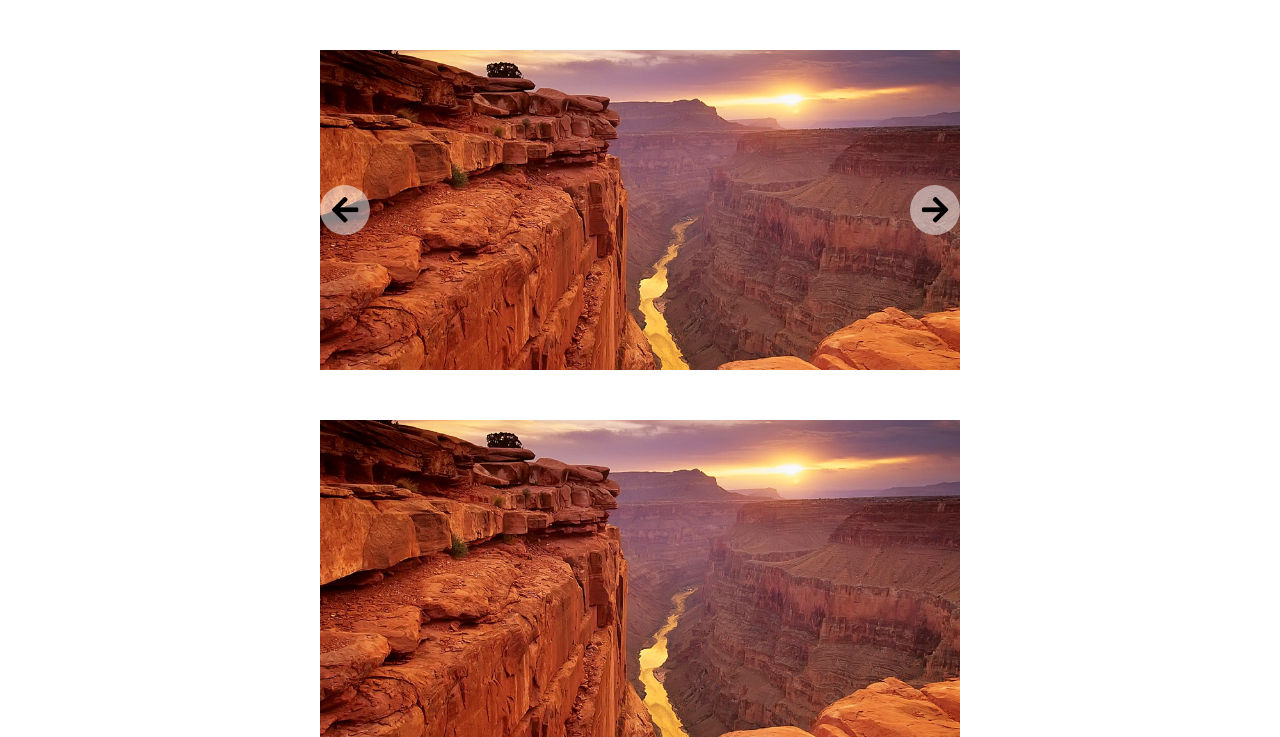
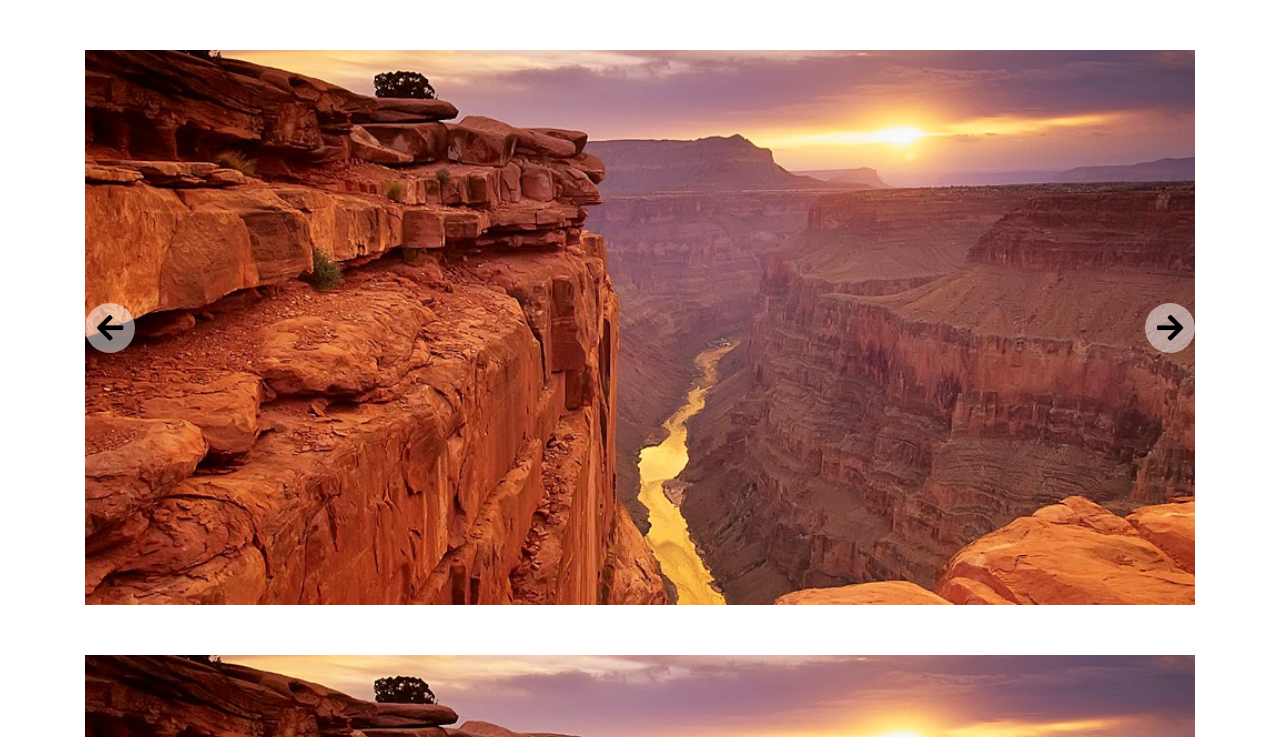
Before and after one commit to qutbiddinmaxmudov/slider, a plain HTML site: page index.html in a window 1280 px wide. Shown: the top 737 px of the page. Drawn offline with Linux system fonts and the light colour scheme.

Commit message:
Поменял стили не много

```diff
--- a/css/style.css
+++ b/css/style.css
@@ -3,7 +3,7 @@
     margin: 0;
 }
 .slider{
-    max-width: 50%;
+    max-width: 1110px;
     margin: auto;
     margin-top: 50px;
     position: relative;
@@ -44,4 +44,6 @@ img{
     left: 0;
     top: 0;
     width: 100%;
+    object-fit: cover;
+    object-position: center;
 }
```
